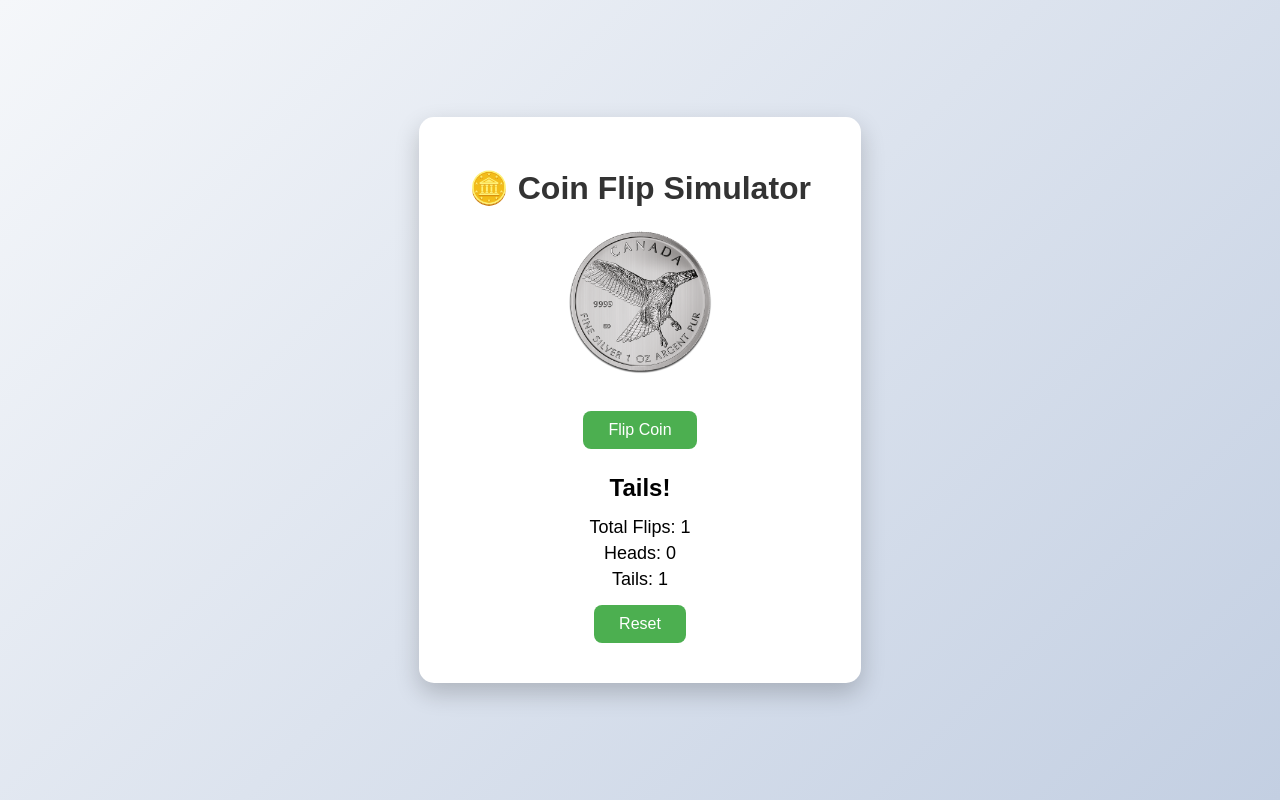
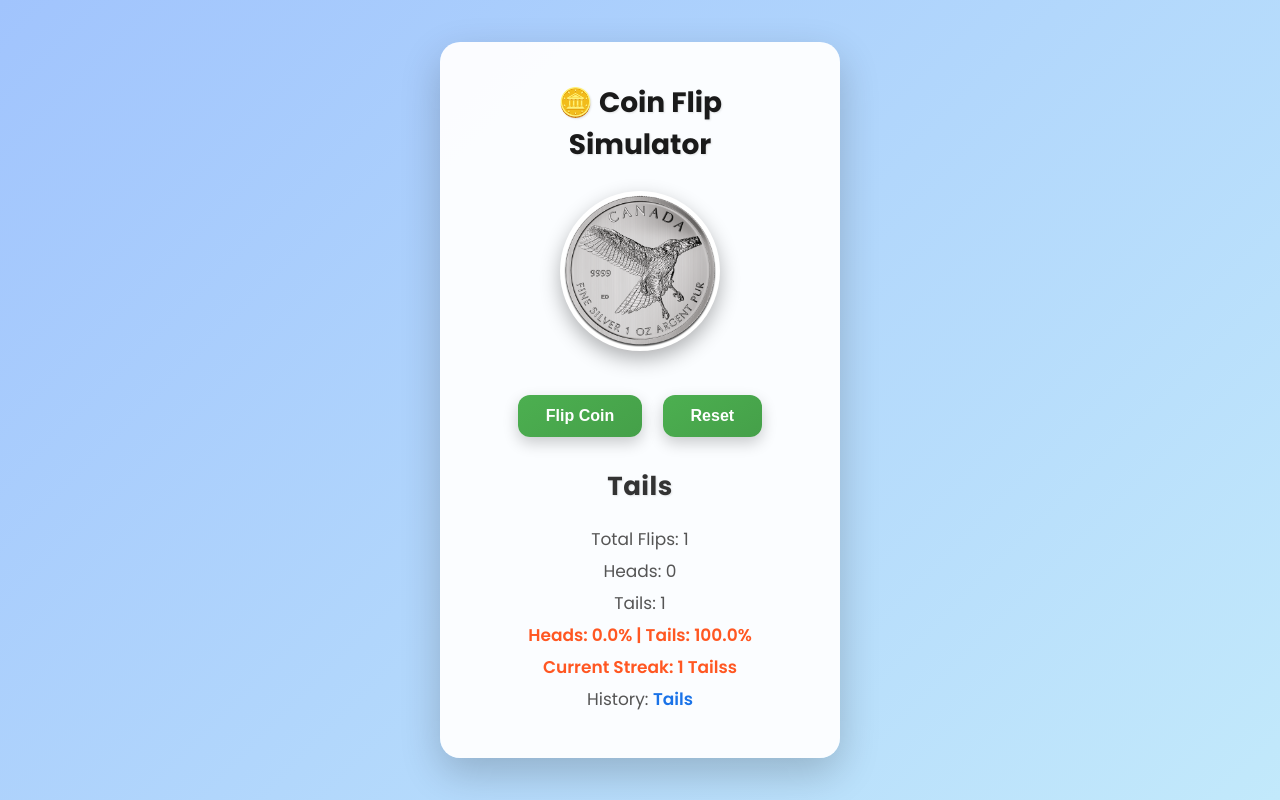
Before and after one commit to Thanu-Venu/mini-projects, a plain HTML site: page Day-19-Coin-Flip-Stimulator/index.html in a window 1280 px wide. Both pictures are taken after a click on the button "Flip Coin". Drawn offline with Linux system fonts and the light colour scheme.

Commit message:
added more features

```diff
--- a/Day-19-Coin-Flip-Stimulator/index.html
+++ b/Day-19-Coin-Flip-Stimulator/index.html
@@ -9,18 +9,26 @@
 <body>
     <div class="container">
         <h1>🪙 Coin Flip Simulator</h1>
+
         <div class="coin-container">
             <img id="coin" src="assets/coin-head.png" alt="Coin">
         </div>
+
         <button id="flip-btn">Flip Coin</button>
+        <button id="reset-btn">Reset</button>
+
         <div class="result" id="result"></div>
-        <div class="counter">
+
+        <div class="stats">
             <p>Total Flips: <span id="total">0</span></p>
             <p>Heads: <span id="heads">0</span></p>
             <p>Tails: <span id="tails">0</span></p>
+            <p id="probability">Heads: 0% | Tails: 0%</p>
+            <p id="streak">Current Streak: 0</p>
+            <p>History: <span id="history"></span></p>
         </div>
-        <button id="reset-btn">Reset</button>
     </div>
+
     <script src="script.js"></script>
 </body>
 </html>
--- a/Day-19-Coin-Flip-Stimulator/script.js
+++ b/Day-19-Coin-Flip-Stimulator/script.js
@@ -1,56 +1,89 @@
-// Get elements
+// Elements
 const flipBtn = document.getElementById('flip-btn');
 const resetBtn = document.getElementById('reset-btn');
 const coin = document.getElementById('coin');
-const result = document.getElementById('result');
+const resultEl = document.getElementById('result');
 const totalEl = document.getElementById('total');
 const headsEl = document.getElementById('heads');
 const tailsEl = document.getElementById('tails');
+const probabilityEl = document.getElementById('probability');
+const streakEl = document.getElementById('streak');
+const historyEl = document.getElementById('history');
+
+// Audio
+const flipSound = new Audio('assets/coin-flip.mp3');
 
 // Counters
 let totalFlips = 0;
 let headsCount = 0;
 let tailsCount = 0;
+let currentStreak = 0;
+let lastFlip = '';
+let history = [];
 
-// Flip coin function
+// Flip coin
 flipBtn.addEventListener('click', () => {
-    const isHeads = Math.random() < 0.5; // 50/50 chance
+    const isHeads = Math.random() < 0.5;
+    const flipResult = isHeads ? 'Heads' : 'Tails';
+
+    // Play sound
+    flipSound.play();
 
     // Animation
     coin.style.transform = "rotateY(720deg)";
 
     setTimeout(() => {
-        if (isHeads) {
-            coin.src = "assets/coin-head.png";
-            result.textContent = "Heads!";
-            headsCount++;
+        coin.src = isHeads ? "assets/coin-head.png" : "assets/coin-tail1.png";
+        resultEl.textContent = flipResult;
+
+        // Update counters
+        totalFlips++;
+        if(isHeads) headsCount++; else tailsCount++;
+
+        // Update streak
+        if(flipResult === lastFlip) {
+            currentStreak++;
         } else {
-            coin.src = "assets/coin-tail1.png";
-            result.textContent = "Tails!";
-            tailsCount++;
+            currentStreak = 1;
+            lastFlip = flipResult;
         }
 
-        totalFlips++;
-        updateCounters();
+        // Update history
+        history.unshift(flipResult);
+        if(history.length > 5) history.pop();
+
+        // Update display
+        totalEl.textContent = totalFlips;
+        headsEl.textContent = headsCount;
+        tailsEl.textContent = tailsCount;
+        streakEl.textContent = `Current Streak: ${currentStreak} ${flipResult}s`;
+        historyEl.textContent = history.join(' | ');
+
+        // Probability
+        const headsProb = ((headsCount / totalFlips) * 100).toFixed(1);
+        const tailsProb = ((tailsCount / totalFlips) * 100).toFixed(1);
+        probabilityEl.textContent = `Heads: ${headsProb}% | Tails: ${tailsProb}%`;
 
         // Reset animation
         coin.style.transform = "rotateY(0deg)";
-    }, 600);
+    }, 800);
 });
 
-// Reset function
+// Reset
 resetBtn.addEventListener('click', () => {
     totalFlips = 0;
     headsCount = 0;
     tailsCount = 0;
-    result.textContent = "";
+    currentStreak = 0;
+    lastFlip = '';
+    history = [];
+
+    resultEl.textContent = '';
     coin.src = "assets/coin-head.png";
-    updateCounters();
+    totalEl.textContent = 0;
+    headsEl.textContent = 0;
+    tailsEl.textContent = 0;
+    streakEl.textContent = `Current Streak: 0`;
+    probabilityEl.textContent = `Heads: 0% | Tails: 0%`;
+    historyEl.textContent = '';
 });
-
-// Update counter display
-function updateCounters() {
-    totalEl.textContent = totalFlips;
-    headsEl.textContent = headsCount;
-    tailsEl.textContent = tailsCount;
-}
--- a/Day-19-Coin-Flip-Stimulator/style.css
+++ b/Day-19-Coin-Flip-Stimulator/style.css
@@ -1,63 +1,140 @@
-/* General styles */
+/* Import Google Font */
+@import url('https://fonts.googleapis.com/css2?family=Poppins:wght@400;600;700&display=swap');
+
+/* Reset default margins and paddings */
+* {
+    margin: 0;
+    padding: 0;
+    box-sizing: border-box;
+}
+
 body {
     font-family: 'Poppins', sans-serif;
     display: flex;
     justify-content: center;
     align-items: center;
-    height: 100vh;
-    background: linear-gradient(135deg, #f5f7fa, #c3cfe2);
-    margin: 0;
+    min-height: 100vh;
+    background: linear-gradient(135deg, #a1c4fd, #c2e9fb);
+    transition: background 0.5s;
 }
 
+/* Main container */
 .container {
     text-align: center;
-    background: white;
-    padding: 30px 50px;
-    border-radius: 15px;
-    box-shadow: 0 10px 25px rgba(0,0,0,0.2);
+    background: rgba(255, 255, 255, 0.95);
+    padding: 40px 60px;
+    border-radius: 20px;
+    box-shadow: 0 15px 40px rgba(0,0,0,0.2);
+    max-width: 400px;
+    width: 90%;
+    transition: transform 0.3s;
 }
 
-h1 {
-    margin-bottom: 20px;
-    color: #333;
+.container:hover {
+    transform: translateY(-5px);
 }
 
-/* Coin container */
+/* Title */
+h1 {
+    margin-bottom: 25px;
+    color: #1a1a1a;
+    font-weight: 700;
+    font-size: 28px;
+    text-shadow: 1px 1px 2px rgba(0,0,0,0.1);
+}
+
+/* Coin */
 .coin-container {
-    margin: 20px 0;
+    margin: 25px 0;
+    perspective: 1000px; /* Better 3D effect */
 }
 
 #coin {
-    width: 150px;
-    height: 150px;
-    transition: transform 0.6s ease;
+    width: 160px;
+    height: 160px;
+    transition: transform 0.8s ease;
+    cursor: pointer;
+    box-shadow: 0 8px 20px rgba(0,0,0,0.3);
+    border-radius: 50%;
+    background: white;
 }
 
 /* Buttons */
 button {
-    padding: 10px 25px;
-    margin: 10px;
+    padding: 12px 28px;
+    margin: 12px 8px;
     font-size: 16px;
     border: none;
-    border-radius: 8px;
+    border-radius: 12px;
     cursor: pointer;
-    background: #4CAF50;
+    background: linear-gradient(145deg, #4CAF50, #45a049);
     color: white;
-    transition: background 0.3s;
+    font-weight: 600;
+    box-shadow: 0 6px 15px rgba(0,0,0,0.2);
+    transition: all 0.3s ease;
 }
 
 button:hover {
-    background: #45a049;
+    background: linear-gradient(145deg, #45a049, #3e8e41);
+    transform: translateY(-2px);
+    box-shadow: 0 8px 20px rgba(0,0,0,0.25);
 }
 
-/* Result and counter */
+/* Result text */
 .result {
-    font-size: 24px;
-    margin: 15px 0;
-    font-weight: bold;
+    font-size: 26px;
+    margin: 18px 0;
+    font-weight: 700;
+    color: #333;
+    letter-spacing: 0.5px;
+    text-shadow: 1px 1px 2px rgba(0,0,0,0.1);
 }
 
-.counter p {
-    margin: 5px 0;
-    font-size: 18px;
+/* Stats section */
+.stats {
+    margin-top: 20px;
 }
+
+.stats p {
+    margin: 6px 0;
+    font-size: 17px;
+    color: #555;
+    font-weight: 500;
+}
+
+/* History */
+#history {
+    color: #1a73e8;
+    font-weight: 600;
+}
+
+/* Probability & streak */
+#probability, #streak {
+    font-weight: 600;
+    color: #ff5722;
+}
+
+/* Responsive */
+@media (max-width: 480px) {
+    .container {
+        padding: 30px 20px;
+    }
+
+    h1 {
+        font-size: 24px;
+    }
+
+    #coin {
+        width: 130px;
+        height: 130px;
+    }
+
+    button {
+        padding: 10px 20px;
+        font-size: 14px;
+    }
+
+    .stats p {
+        font-size: 15px;
+    }
+}
```
